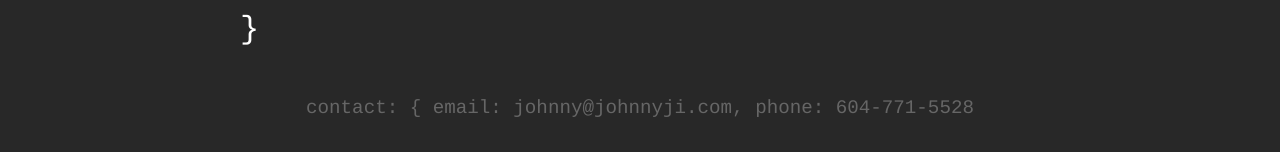
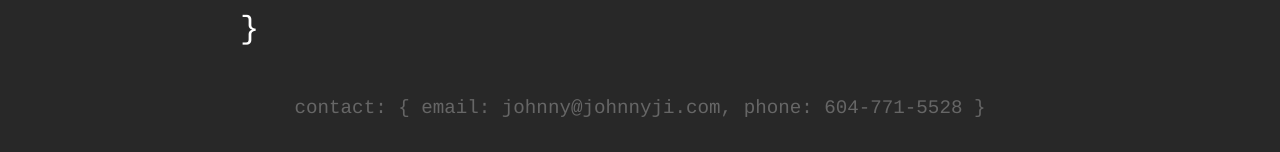
Before and after one commit to johnnyji/jekyll_blog, a Jekyll site: the page built from index.html, in a window 1280 px wide. Shown: the part 1530-1682 px from the top of the page. Built offline with Jekyll 4.4.1, drawn with Linux system fonts in a browser that asks for light colours; nearby versions of some CDN libraries.

Commit message:
fix typoe

```diff
--- a/_includes/footer.html
+++ b/_includes/footer.html
@@ -1,4 +1,4 @@
 <footer class="site-footer">
   <span>contact:</span> { email:
-  <a class="contact-info" href="mailto:johnny@johnnyji.com?subject=Hey Johnny!">johnny@johnnyji.com</a>, phone: 604-771-5528
+  <a class="contact-info" href="mailto:johnny@johnnyji.com?subject=Hey Johnny!">johnny@johnnyji.com</a>, phone: 604-771-5528 }
 </footer>
```
